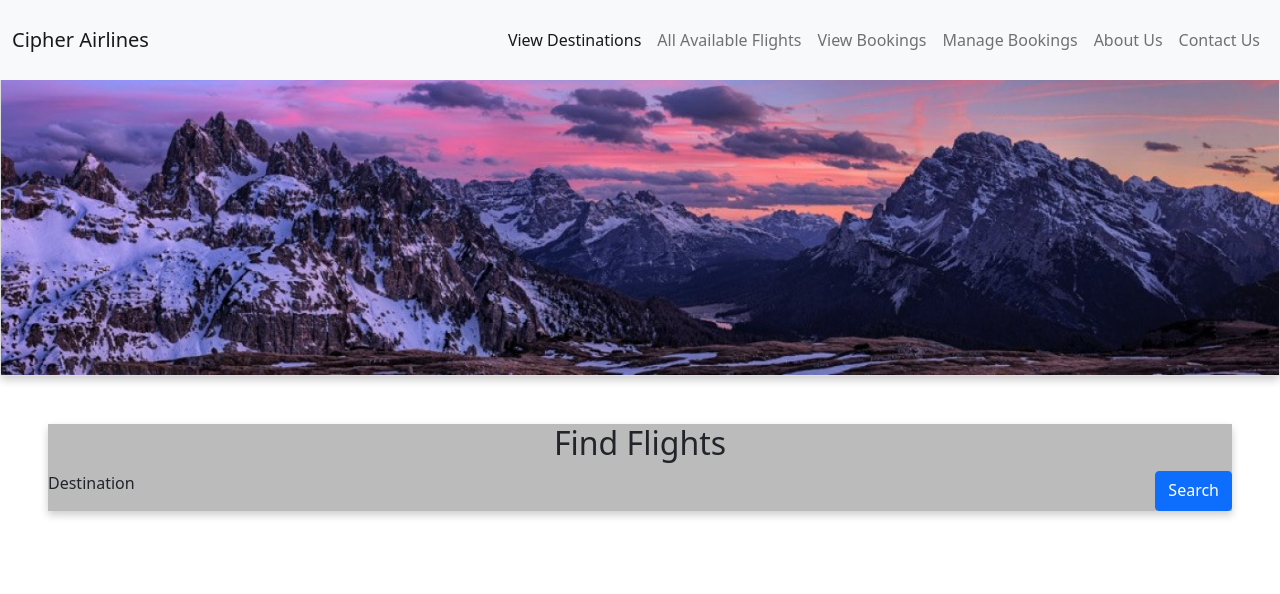
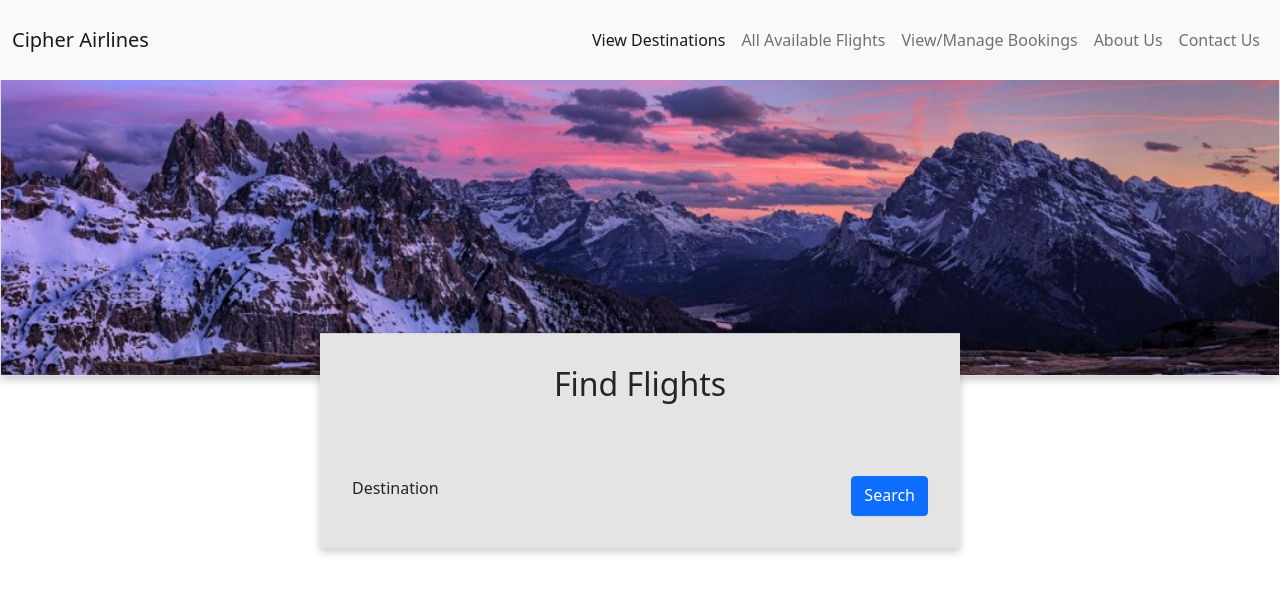
Before and after one commit to markcooper37/cipher-airline, a React (Create React App) app in the folder frontend/cipher-airline-frontend/: page / in a window 1280 px wide. Shown: the top 594 px of the page. Built offline with nearby package versions, Linux system fonts and the light colour scheme.

Commit message:
made the find flights card overlap the image banner card on the homepage

```diff
--- a/frontend/cipher-airline-frontend/src/components/card.css
+++ b/frontend/cipher-airline-frontend/src/components/card.css
@@ -41,20 +41,33 @@
     box-shadow: 0 4px 8px 0 rgba(0,0,0,0.2);
     transition: 0.3s;
     border-radius: 0px;
-    background-color: rgb(187, 187, 187);
-    margin: 3rem;
-
+    background-color: rgb(228, 228, 228);
+    width:50%;
+    align-items: center;
+    align-self: center;
+    margin-left: 25%;
+    transform: translateY(-20%);
 }
 
 .findFlightsCar-title {
     text-align: center;
     font-size: 200%;
+    padding:2rem;
 }
 
 .findFlightsCard-body {
     display: flex;
     justify-content: space-between;
+    padding:2rem;
 
+}
+
+.flightInfoCard {
+    box-shadow: 0 4px 8px 0 rgba(0,0,0,0.2);
+    transition: 0.3s;
+    border-radius: 0px;
+    background-color: whitesmoke;
+    margin: 3rem;
 }
 
 .destinationCard {
--- a/frontend/cipher-airline-frontend/src/components/card.js
+++ b/frontend/cipher-airline-frontend/src/components/card.js
@@ -55,8 +55,22 @@ function ViewBookedFlightsLogIn(props) {
 }
 
 
+function FlightInfoCard(props) {
+    return (
+        <>
+        <div className="flightInfoCard">
+            <p className="flightInfoText">{props.flightInfo}</p>
+        </div>
+        </>
+    )
+}
+
+
+
+
 export{ Card,
         FindFlightsCard,
         DestinationCard,
-        ViewBookedFlightsLogIn
+        ViewBookedFlightsLogIn,
+        FlightInfoCard
 }
--- a/frontend/cipher-airline-frontend/src/components/navbar.js
+++ b/frontend/cipher-airline-frontend/src/components/navbar.js
@@ -19,10 +19,7 @@ function Navbar() {
                             <a class="nav-link" href="/all-flights">All Available Flights</a>
                         </li>
                         <li class="nav-item">
-                            <a class="nav-link" href="/details-confirmation">View Bookings</a>
-                        </li>
-                        <li class="nav-item">
-                            <a class="nav-link" href="#">Manage Bookings</a>
+                            <a class="nav-link" href="/details-confirmation">View/Manage Bookings</a>
                         </li>
                         <li class="nav-item">
                             <a class="nav-link" href="#">About Us</a>
--- a/frontend/cipher-airline-frontend/src/containers/viewBookingDetailsContainer.js
+++ b/frontend/cipher-airline-frontend/src/containers/viewBookingDetailsContainer.js
@@ -15,13 +15,15 @@ class viewBookingDetailsContainer extends Component {
     }
 
 
+
+
     componentDidMount() {
       this.getBookingDetailsData();
     }
 
     getBookingDetailsData() {
 
-        fetch('http://localhost:8080/flights/userId?customerId=' + this.props.customerId)
+        fetch('http://localhost:8080/flights/userId?customerId= ' +  this.props.customerId)
             .then((response) => response.json())
             .then(data => this.setState({bookingDetails: data}))
             .then(this.setState({number:this.props.selector}))
@@ -30,14 +32,15 @@ class viewBookingDetailsContainer extends Component {
     }
 
 
+
     render(){
 
         return (
 
             <>
                     {/* <div>{this.state.destinations.country_name}</div> */}
-                <ViewBookingDetailsList bookingsInformation={this.state.bookingDetails} number={this.state.number}/>
-                {/* <ViewBookingDetailsList bookingsInformation={this.state.bookingDetails}/> */}
+                {/* <ViewBookingDetailsList bookingsInformation={this.state.bookingDetails} changeNumber={this.changeNumber} number={this.state.number}/> */}
+                <ViewBookingDetailsList bookingsInformation={this.state.bookingDetails} selector={this.state.number}/>
                 {/* <DestinationList oneDestination={this.state.oneDestination} /> */}
                 {/* <div>{this.state.oneDestination}</div> */}
 
--- a/frontend/cipher-airline-frontend/src/containers/viewBookingsFormContainer.js
+++ b/frontend/cipher-airline-frontend/src/containers/viewBookingsFormContainer.js
@@ -3,10 +3,13 @@
 
 import React from "react";
 import ViewBookingForm from '../components/viewBookingForm.js'
+import ViewBookingConfirmation from "../pages/viewBookingConfirmation.js";
+import ViewBookingDetails from "../pages/viewBookingDetails.js";
 
 class viewBookingsFormContainer extends React.Component {
     constructor(props) {
       super(props);
+
       this.state = {
         value: ''
       };
@@ -20,23 +23,31 @@ class viewBookingsFormContainer extends React.Component {
     }
 
     handleSubmit(event) {
-      alert('An essay was submitted: ' + this.state.value);
+      console.log(this.state.value);
+      window.location.href = 'http://localhost:3000/booking-details';
+      // <ViewBookingDetails customerId={10}/>
+      // alert('An essay was submitted: ' + this.state.value);
       event.preventDefault();
     }
 
+
+
     render() {
       return (
-        // <>
-
-        // </>
+        <>
         <form onSubmit={this.handleSubmit}>
           <label>
-          Booking Reference id
+          Customer id
             <textarea value={this.state.value} onChange={this.handleChange} />
           </label>
-
           <input type="submit" value="Submit" />
         </form>
+
+
+        <ViewBookingDetails customerId={this.state.value} />
+
+
+        </>
       );
     }
   }
--- a/frontend/cipher-airline-frontend/src/pages/viewBookingDetails.js
+++ b/frontend/cipher-airline-frontend/src/pages/viewBookingDetails.js
@@ -1,10 +1,14 @@
-import {Card, DestinationCard} from '../components/card.js';
+import {Card, DestinationCard, FlightInfoCard} from '../components/card.js';
 import Italy from '../resources/dolomites_rectangle.jpg';
 import ViewBookingDetailsContainer from '../containers/viewBookingDetailsContainer.js';
 import Japan from '../resources/JapanViewDestination.jpg';
 import React from "react";
 
-function ViewBookingDetails() {
+function ViewBookingDetails(props) {
+  // localStorage.setItem("customerId", customerId)
+  // localStorage.getItem("customerId")
+
+
   return (
     <>
       <Card imageSrc={Italy} />
@@ -16,13 +20,12 @@ function ViewBookingDetails() {
         <div className="viewDestinationsBodyLeft">
           {/* <DestinationCard name={<ViewBookingDetailsContainer />}/> */}
           {/* {/* <DestinationCard imageSrc={Japan} name={<DestinationContainer selector={0} viewAll = {false}/>}/> */}
-          <DestinationCard name={<ViewBookingDetailsContainer selector={0} customerId={3} />}/>
+          {/* <FlightInfoCard>
+            <ViewBookingDetailsContainer selector={0} customerId={props.customerId} />
+          <FlightInfoCard />  */}
+          <FlightInfoCard flightInfo={<ViewBookingDetailsContainer selector={0} customerId={3} />} />
         </div>
-        {/* <div className="viewDestinationsBodyRight">
-          <DestinationCard imageSrc={Japan} name={<DestinationContainer selector={1} viewAll = {true}/>}/>
-          <DestinationCard imageSrc={Japan} name={<DestinationContainer selector={1} viewAll = {false}/>}/>
-          <DestinationCard imageSrc={Japan} name={<DestinationContainer selector={1} viewAll = {false}/>}/>
-        </div> */}
+
 
 
 
```
Also changed, not shown: frontend/cipher-airline-frontend/src/components/viewBookingForm.js (+21 -0 lines), frontend/cipher-airline-frontend/src/pages/App.js (+13 -3 lines), frontend/cipher-airline-frontend/src/resources/Jaipur_palace.jpg (added), 1 other file (tests, documents, lock files or other folders).
